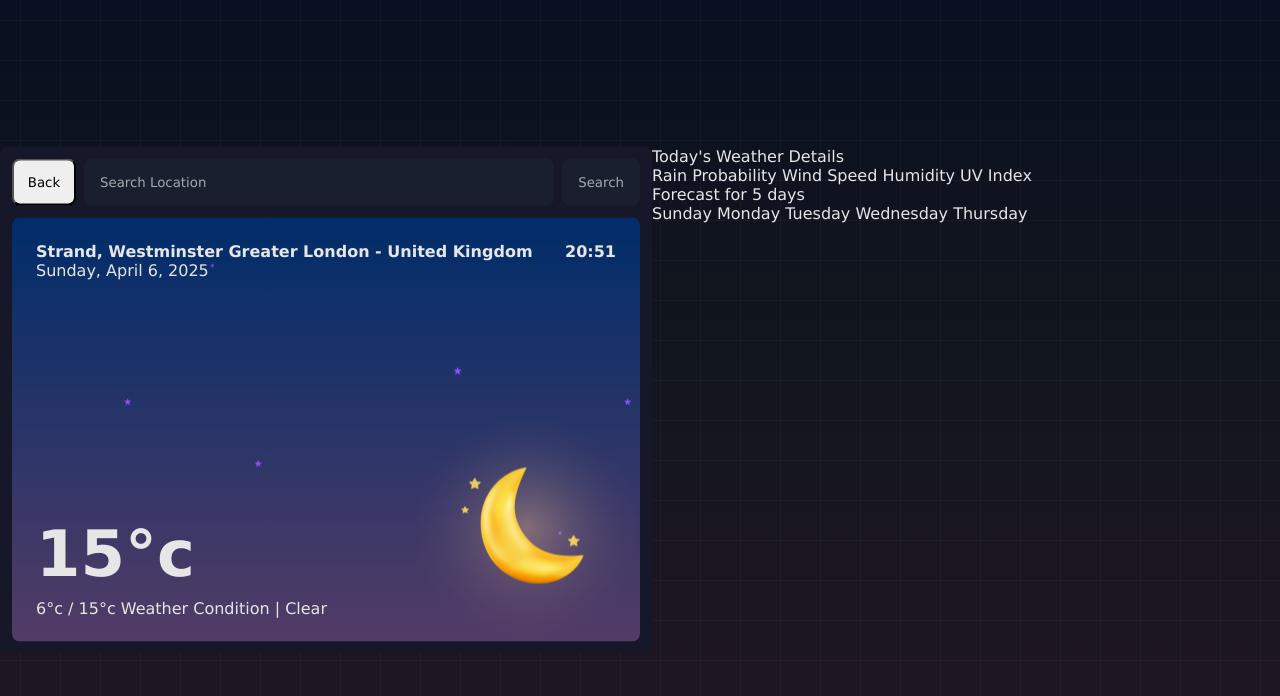
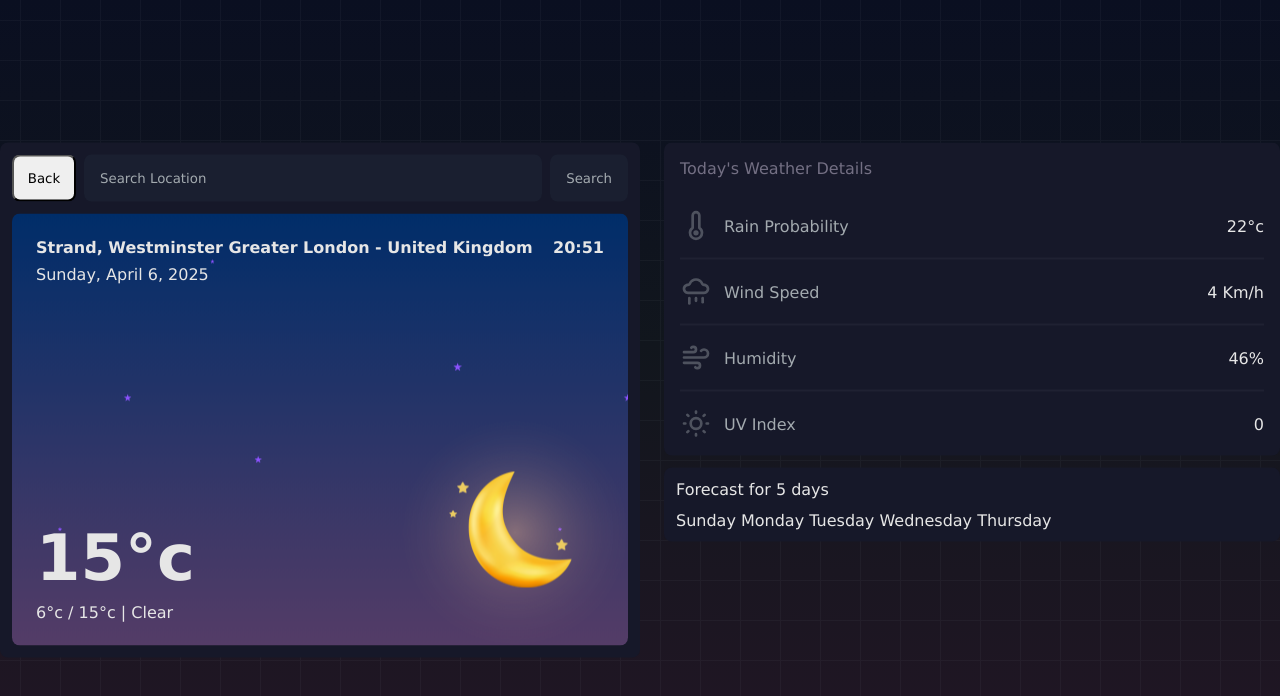
Before and after one commit to NotRelix/weather-wave, a website built with webpack: page src/template.html in a window 1280 px wide. Both pictures are taken after typing "Sample" into the empty fields and a click on the button "Search". Built offline with nearby package versions, Linux system fonts and the light colour scheme.

Commit message:
style: refine top right UI of main content

```diff
--- a/src/style.css
+++ b/src/style.css
@@ -5,6 +5,8 @@
   --input: rgb(26, 31, 48);
   --input-hover: rgb(33, 39, 59);
   --card-background: rgb(22, 24, 41);
+  --card-title: rgb(115, 111, 131);
+  --icon: rgb(139, 145, 150);
 }
 
 * {
@@ -30,6 +32,12 @@ body {
     rgba(17, 22, 29, 1) 57%,
     rgba(10, 15, 33, 1) 100%
   );
+}
+
+svg {
+  width: 32px;
+  color: var(--icon);
+  opacity: 40%;
 }
 
 .bg-grid {
@@ -138,6 +146,7 @@ body {
   display: flex;
   justify-content: center;
   position: fixed;
+  gap: 24px;
   top: 50%;
   left: 50%;
   transform: translate(-50%, -50%);
@@ -158,7 +167,9 @@ body {
   transition: all 0.5s ease-in-out;
 }
 
-.left {
+.left,
+.weather-details,
+.future-forecast {
   display: flex;
   flex-direction: column;
   gap: 12px;
@@ -174,7 +185,9 @@ body {
 }
 
 .left,
-.bottom-left {
+.bottom-left,
+.weather-details,
+.future-forecast {
   border-radius: 8px;
 }
 
@@ -209,6 +222,7 @@ body {
 .card-header {
   display: flex;
   flex-direction: column;
+  gap: 8px;
 }
 
 .card-title {
@@ -248,6 +262,42 @@ body {
   font-weight: bold;
 }
 
+/* Right */
+.right {
+  display: flex;
+  flex-direction: column;
+  gap: 12px;
+}
+
+/* Top Right */
+
+.weather-details {
+  padding: 16px;
+  color: var(--card-title);
+  gap: 16px;
+}
+
+.details-title {
+  margin-bottom: 16px;
+}
+
+hr {
+  border: 1px solid var(--icon);
+  opacity: 8%;
+}
+
+.details-container {
+  display: flex;
+  align-items: center;
+  gap: 12px;
+  color: var(--muted-text);
+}
+
+.details-container span:last-child {
+  color: var(--primary-text);
+  margin-left: auto;
+}
+
 
 @media (max-width: 768px) {
   .title,
--- a/src/template.html
+++ b/src/template.html
@@ -42,7 +42,7 @@
         <div class="statistics">
           <div class="temp-weather">
             <h1 class="temperature">15°c</h1>
-            <span>6°c / 15°c Weather Condition | Clear</span>
+            <span>6°c / 15°c | Clear</span>
           </div>
           <img src="./images/icon/clear-night-icon.png" alt="clear day icon">
         </div>
@@ -50,12 +50,29 @@
     </div>
     <div class="right">
       <div class="weather-details">
-        <span>Today's Weather Details</span>
+        <span class="details-title">Today's Weather Details</span>
         <div class="details-container">
-          <span>Rain Probability</sp>
-            <span>Wind Speed</span>
-            <span>Humidity</span>
-            <span>UV Index</span>
+          <svg viewBox="0 0 24 24" fill="none" xmlns="http://www.w3.org/2000/svg" stroke="#a3aaaf"><g id="SVGRepo_bgCarrier" stroke-width="0"></g><g id="SVGRepo_tracerCarrier" stroke-linecap="round" stroke-linejoin="round"></g><g id="SVGRepo_iconCarrier"> <path d="M14.5 4.5C14.5 3.11929 13.3807 2 12 2C10.6193 2 9.5 3.11929 9.5 4.5V13.7578C8.29401 14.565 7.5 15.9398 7.5 17.5C7.5 19.9853 9.51472 22 12 22C14.4853 22 16.5 19.9853 16.5 17.5C16.5 15.9398 15.706 14.565 14.5 13.7578V4.5Z" stroke="#a3aaaf" stroke-width="2" stroke-linecap="round" stroke-linejoin="round"></path> <path d="M12 18.5C12.5523 18.5 13 18.0523 13 17.5C13 16.9477 12.5523 16.5 12 16.5C11.4477 16.5 11 16.9477 11 17.5C11 18.0523 11.4477 18.5 12 18.5Z" stroke="#a3aaaf" stroke-width="2" stroke-linecap="round" stroke-linejoin="round"></path> </g></svg>
+          <span>Rain Probability</span>
+          <span>22°c</span>
+        </div>
+        <hr>
+        <div class="details-container">
+          <svg viewBox="0 0 24 24" fill="none" xmlns="http://www.w3.org/2000/svg"><g id="SVGRepo_bgCarrier" stroke-width="0"></g><g id="SVGRepo_tracerCarrier" stroke-linecap="round" stroke-linejoin="round"></g><g id="SVGRepo_iconCarrier"> <path d="M7.43606 5.95481L6.52373 5.54534L7.43606 5.95481ZM16.5639 5.95481L15.6516 6.36427L16.5639 5.95481ZM12 12H6V14H12V12ZM18 12H12V14H18V12ZM20 10C20 11.1046 19.1046 12 18 12V14C20.2091 14 22 12.2091 22 10H20ZM18 8C19.1046 8 20 8.89543 20 10H22C22 7.79086 20.2091 6 18 6V8ZM17.4763 5.54534C16.5392 3.45744 14.4409 2 12 2V4C13.6247 4 15.0253 4.96871 15.6516 6.36427L17.4763 5.54534ZM12 2C9.55912 2 7.4608 3.45744 6.52373 5.54534L8.34839 6.36427C8.97472 4.96871 10.3753 4 12 4V2ZM6 6C3.79086 6 2 7.79086 2 10H4C4 8.89543 4.89543 8 6 8V6ZM2 10C2 12.2091 3.79086 14 6 14V12C4.89543 12 4 11.1046 4 10H2ZM6.52373 5.54534C6.36893 5.89026 6.12934 6 6 6V8C7.15073 8 7.97904 7.1872 8.34839 6.36427L6.52373 5.54534ZM18 6C17.8707 6 17.6311 5.89026 17.4763 5.54534L15.6516 6.36427C16.021 7.1872 16.8493 8 18 8V6Z" fill="#a3aaaf"></path> <path d="M12 19V17" stroke="#a3aaaf" stroke-width="2" stroke-linecap="round"></path> <path d="M17 20V17" stroke="#a3aaaf" stroke-width="2" stroke-linecap="round"></path> <path d="M7 21V17" stroke="#a3aaaf" stroke-width="2" stroke-linecap="round"></path> </g></svg>
+          <span>Wind Speed</span>
+          <span>4 Km/h</span>
+        </div>
+        <hr>
+        <div class="details-container">
+          <svg viewBox="0 0 24 24" fill="none" xmlns="http://www.w3.org/2000/svg"><g id="SVGRepo_bgCarrier" stroke-width="0"></g><g id="SVGRepo_tracerCarrier" stroke-linecap="round" stroke-linejoin="round"></g><g id="SVGRepo_iconCarrier"> <path d="M15.7639 7C16.3132 6.38625 17.1115 6 18 6C19.6569 6 21 7.34315 21 9C21 10.6569 19.6569 12 18 12H3M8.50926 4.66667C8.87548 4.2575 9.40767 4 10 4C11.1046 4 12 4.89543 12 6C12 7.10457 11.1046 8 10 8H3M11.5093 19.3333C11.8755 19.7425 12.4077 20 13 20C14.1046 20 15 19.1046 15 18C15 16.8954 14.1046 16 13 16H3" stroke="#a3aaaf" stroke-width="2" stroke-linecap="round" stroke-linejoin="round"></path> </g></svg>
+          <span>Humidity</span>
+          <span>46%</span>
+        </div>
+        <hr>
+        <div class="details-container">
+          <svg viewBox="0 0 24 24" fill="none" xmlns="http://www.w3.org/2000/svg"><g id="SVGRepo_bgCarrier" stroke-width="0"></g><g id="SVGRepo_tracerCarrier" stroke-linecap="round" stroke-linejoin="round"></g><g id="SVGRepo_iconCarrier"> <path d="M12 3V4M12 20V21M4 12H3M6.31412 6.31412L5.5 5.5M17.6859 6.31412L18.5 5.5M6.31412 17.69L5.5 18.5001M17.6859 17.69L18.5 18.5001M21 12H20M16 12C16 14.2091 14.2091 16 12 16C9.79086 16 8 14.2091 8 12C8 9.79086 9.79086 8 12 8C14.2091 8 16 9.79086 16 12Z" stroke="#a3aaaf" stroke-width="2" stroke-linecap="round" stroke-linejoin="round"></path> </g></svg>
+          <span>UV Index</span>
+          <span>0</span>
         </div>
       </div>
       <div class="future-forecast">
```
